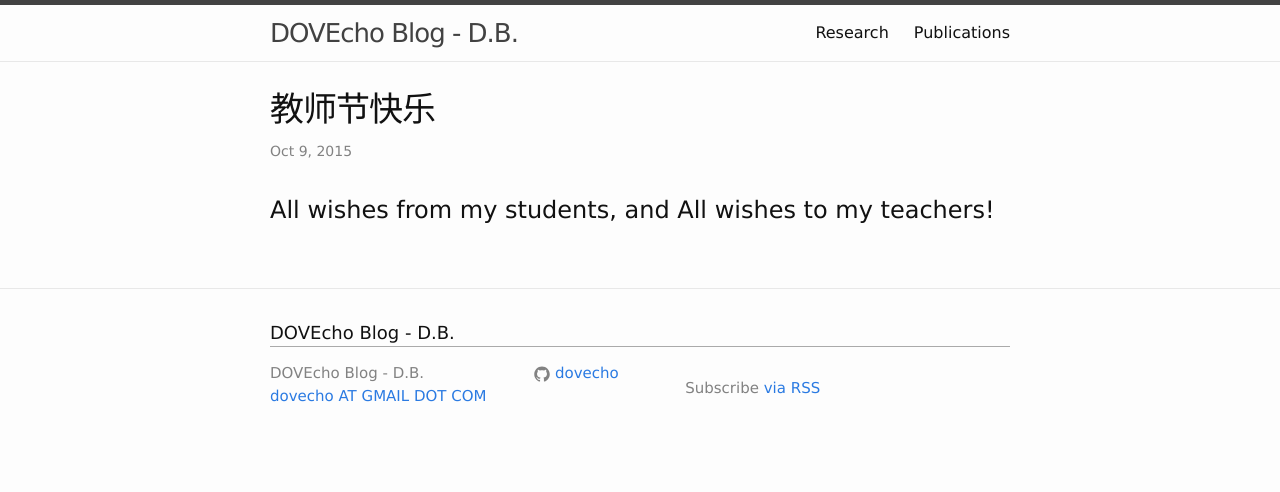
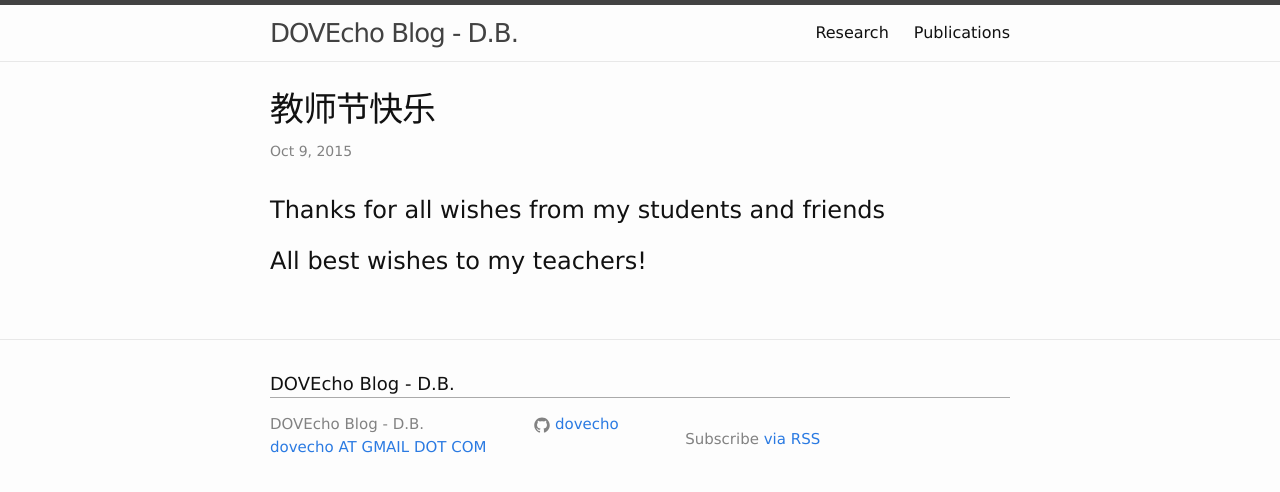
Before and after one commit to dovecho/dovecho.github.io, a Jekyll site: the page built from _posts/2015-09-10-Happy-Teachers-Day.md, in a window 1280 px wide. Shown: the top 492 px of the page. Built offline with Jekyll 4.4.1, drawn with Linux system fonts in a browser that asks for light colours; comment, search, counter and statistics services are not loaded.

Commit message:
Update 2015-09-10-Happy-Teachers-Day.md

```diff
--- a/_posts/2015-09-10-Happy-Teachers-Day.md
+++ b/_posts/2015-09-10-Happy-Teachers-Day.md
@@ -4,4 +4,5 @@ title:  "教师节快乐"
 date: 9/10/2015 11:17:28 AM
 ---
 
-# All wishes from my students, and All wishes to my teachers!
+# Thanks for all wishes from my students and friends
+# All best wishes to my teachers!
```
